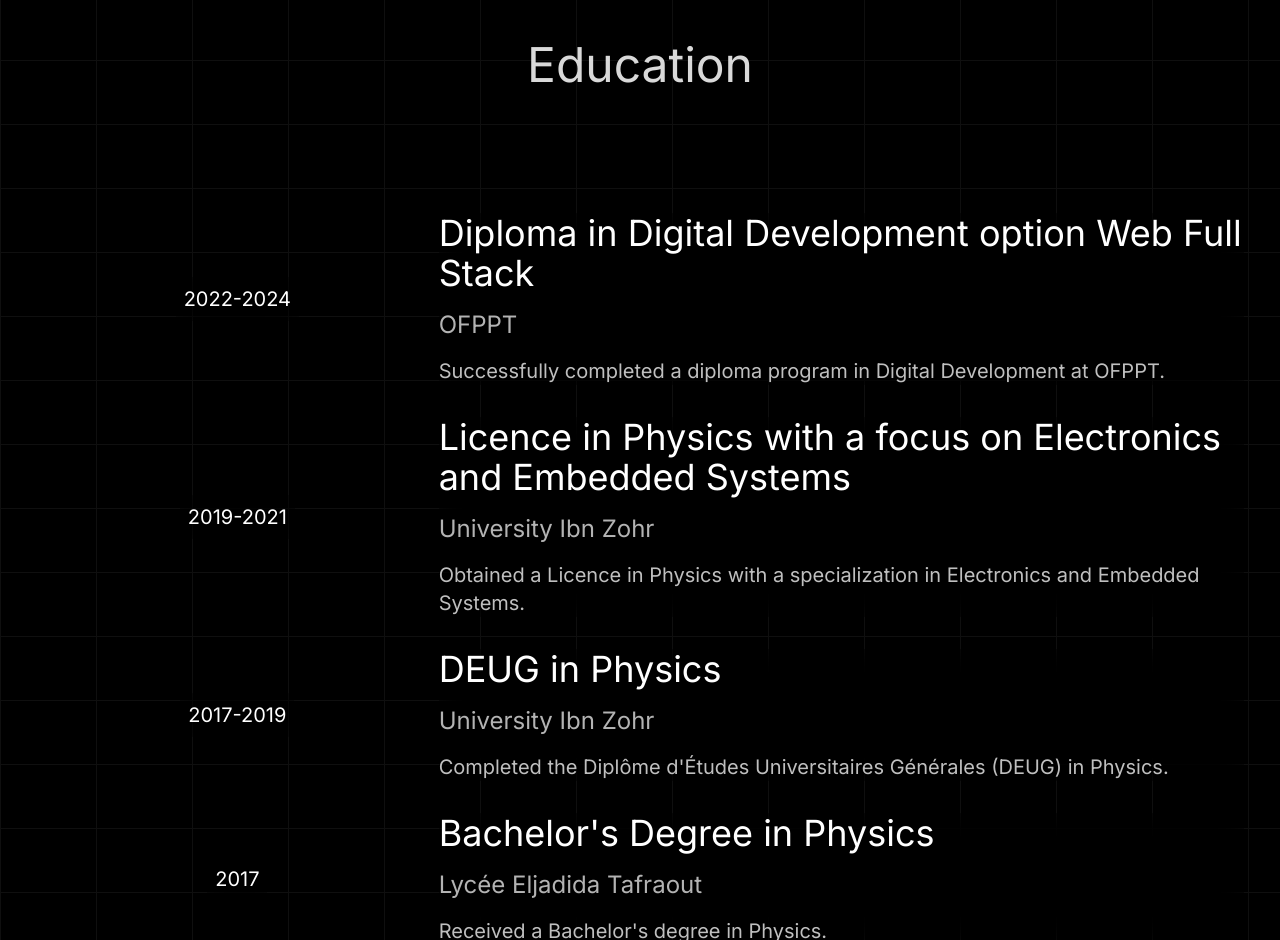
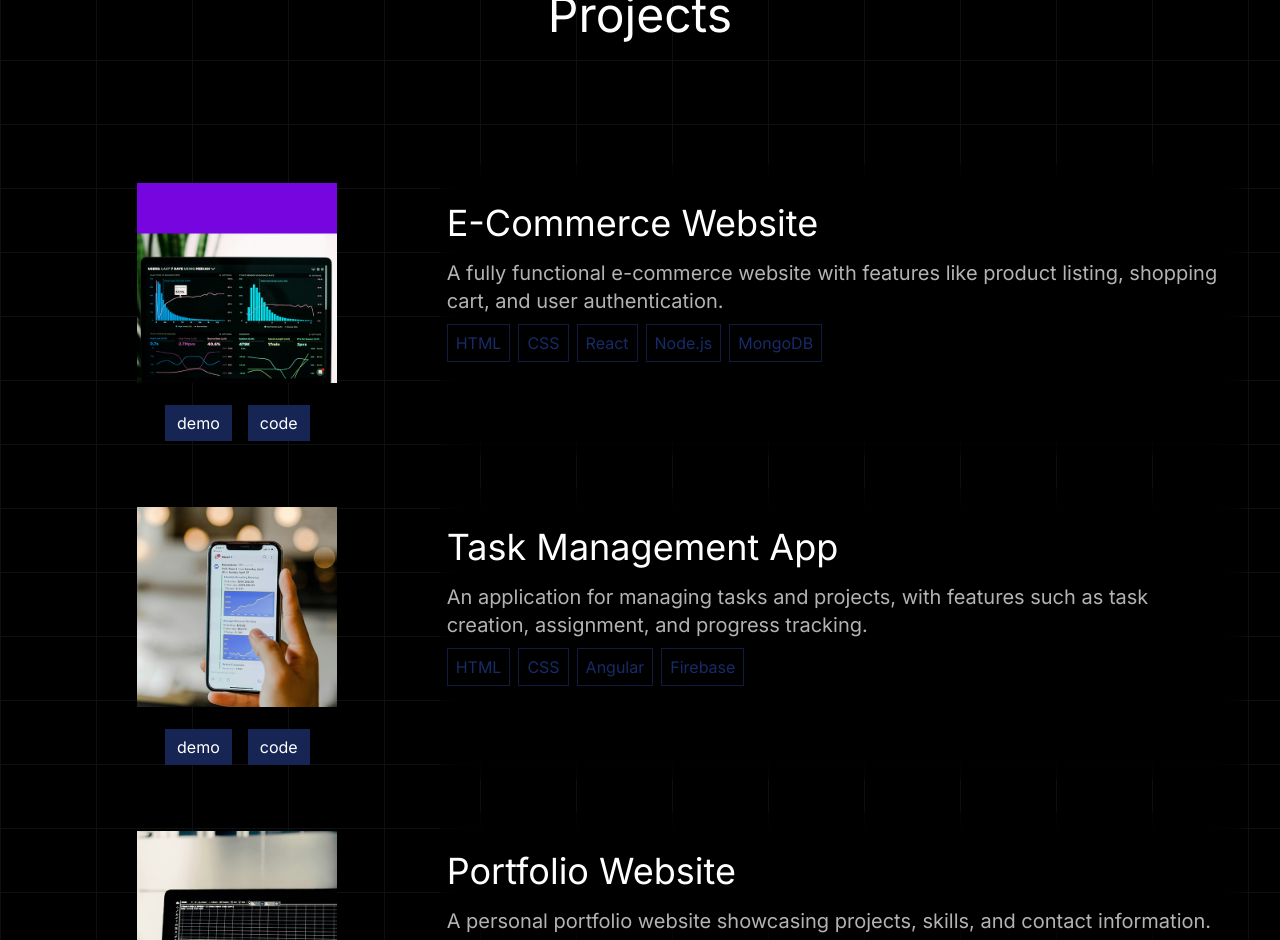
Before and after one commit to Saidkour/myPortfolio, a React (Vite) app: page / in a window 1280 px wide. Shown: the part 1860-2800 px from the top of the page. Built offline with nearby package versions, Linux system fonts and the light colour scheme.

Commit message:
add projectSection with motion

```diff
--- a/src/App.jsx
+++ b/src/App.jsx
@@ -1,4 +1,3 @@
-import { useState } from "react";
 import "./App.css";
 import About from "./components/About";
 import HomeHeader from "./components/HomeHeader";
@@ -9,6 +8,7 @@ import EducationSection from "./components/EducationSection";
 import Contact from "./components/Contact";
 import Footer from "./components/Footer";
 import Test from "./components/Test";
+import ProjectSection from "./components/ProjecteSction";
 function App() {
   const dark = useSelector((state) => state.dark);
   return (
@@ -37,9 +37,10 @@ function App() {
         <HomeHeader />
         <About />
         <TechnologiesSection />
-        <EducationSection/>
-        <Contact/>
-        <Footer/>
+        <ProjectSection />
+        <EducationSection />
+        <Contact />
+        <Footer />
       </div>
     </>
   );
--- a/src/components/About.jsx
+++ b/src/components/About.jsx
@@ -2,25 +2,27 @@ import React from "react";
 import aboutImg from "../assets/about.jpg";
 import { ABOUT_TEXT } from "../constants/index";
 import { motion } from "framer-motion";
-import { useInView } from "react-intersection-observer";
 
 function About() {
-  const [ref, inView] = useInView();
   return (
     <>
       <hr className="sm:w-[600px] pt-[50px] mt-12 m-auto" />
-      <div ref={ref} className="px-5 container overflow-hidden m-auto">
+      <div className="px-5 container overflow-hidden  m-auto">
         <div className="text-center p-[50px]">
-          <h2 className="text-5xl">
+          <motion.h2
+            whileInView={{ opacity: 1, y: 0 }}
+            initial={{ y: -50, opacity: 0 }}
+            transition={{ duration: 0.9, ease: "easeOut" }}
+            className="text-5xl"
+          >
             About <span className="opacity-30 hover:opacity-100">Me</span>
-          </h2>
+          </motion.h2>
         </div>
-        <div className="grid grid-cols-1  sm:grid-cols-2 p-4 ">
+        <div className="grid grid-cols-1   sm:grid-cols-2 p-4 ">
           <motion.div
-
-            initial={{ x: -600, y: 200 }}
-            animate={inView ? { x: 0, y: 0 } : { x: -600, y: 200 }}
-            transition={{ duration: 0.9, ease: "easeInOut" }}
+            whileInView={{ opacity: 1, x: 0 }}
+            initial={{ x: -200, opacity: 0 }}
+            transition={{ duration: 0.9, ease: "easeOut" }}
             className="p-4 flex justify-center"
           >
             <img
@@ -30,9 +32,8 @@ function About() {
             />
           </motion.div>
           <motion.div
-
-            initial={{ x: 600 }}
-            animate={inView ? { x: 0, y: 0 } : { x: 600, y: 200 }}
+            whileInView={{ opacity: 1, x: 0 }}
+            initial={{ x: 200, opacity: 0 }}
             transition={{ duration: 0.9, ease: "easeOut" }}
             className="p-4 "
           >
--- a/src/components/EducationSection.jsx
+++ b/src/components/EducationSection.jsx
@@ -1,21 +1,36 @@
 import React from "react";
 import { Education } from "../constants";
+import { motion } from "framer-motion";
 
 function EducationSection() {
   return (
     <>
       <hr className="sm:w-[600px] pt-[100px] mt-20 m-auto" />
-      <div className=" px-5 container m-auto">
+      <div className=" px-5 overflow-hidden container m-auto">
         <div className="text-center p-2">
-          <h2 className="text-5xl mb-20  opacity-85">Education</h2>
+          <motion.h2
+            whileInView={{ opacity: 1, y: 0 }}
+            initial={{ y: -100, opacity: 0 }}
+            transition={{ duration: 0.9, ease: "easeOut" }}
+            className="text-5xl mb-20  opacity-85"
+          >
+            Education
+          </motion.h2>
         </div>
         <div className="pt-5">
           {Education.map((edu, index) => (
             <div key={index} className="grid grid-cols-1  sm:grid-cols-6  p-4">
-              <div className="flex justify-center sm:col-span-2 mb-4 sm:m-auto backdrop-filter backdrop-blur-lg">
+              <motion.div
+                whileInView={{ opacity: 1, x: 0 }}
+                initial={{ x: -200, opacity: 0 }}
+                transition={{ duration: 0.9, ease: "easeOut" }}
+                className="flex justify-center sm:col-span-2 mb-4 sm:m-auto backdrop-filter backdrop-blur-lg"
+              >
                 <p className="text-xl p-2">{edu.year}</p>
-              </div>
-              <div className="sm:col-span-4 backdrop-filter backdrop-blur-lg">
+              </motion.div>
+              <motion.div  whileInView={{ opacity: 1, x: 0 }}
+                initial={{ x: 200, opacity: 0 }}
+                transition={{ duration: 0.9, ease: "easeOut" }} className="sm:col-span-4 backdrop-filter backdrop-blur-lg">
                 <h3 className="text-4xl font-semi-bold mb-4">{edu.title}</h3>
                 <h4 className="text-2xl font-semi-bold opacity-70 mb-4">
                   {edu.institution}
@@ -23,7 +38,7 @@ function EducationSection() {
                 <p className=" text-xl font-semi-bold opacity-75">
                   {edu.description}
                 </p>
-              </div>
+              </motion.div>
             </div>
           ))}
         </div>
--- a/src/components/Footer.jsx
+++ b/src/components/Footer.jsx
@@ -1,21 +1,34 @@
 import React from "react";
 import { useSelector } from "react-redux";
+import { motion } from "framer-motion";
 
 const Footer = () => {
   const dark = useSelector((state) => state.dark);
   return (
     <>
-      <hr className="sm:w-[600px] m-auto"/>
+
       <footer
-        className={`${dark ? "text-white" : "text-black"}   text-center p-4`}
+        className={`${
+          dark ? "text-white" : "text-black"
+        }  backdrop-blur-sm shadow-md shadow-white text-center p-4`}
       >
-        <p>©2024 My Portfolio. All rights reserved.</p>
-        <p>
+        <motion.p
+          whileInView={{ opacity: 1, y: 0 }}
+          initial={{ y: -50, opacity: 0 }}
+          transition={{ duration: 0.9, ease: "easeOut" }}
+        >
+          ©2024 My Portfolio. All rights reserved.
+        </motion.p>
+        <motion.p
+          whileInView={{ opacity: 1, y: 0 }}
+          initial={{ y: -20, opacity: 0 }}
+          transition={{ duration: 0.9, ease: "easeOut" }}
+        >
           Designed by{" "}
           <span className="pb-2 font-thin tracking-tight uppercase">
             Said Kourbisse
           </span>
-        </p>
+        </motion.p>
       </footer>
     </>
   );
--- /dev/null
+++ b/src/components/ProjecteSction.jsx
@@ -0,0 +1,94 @@
+import React from "react";
+import { PROJECTS } from "../constants";
+import { useSelector } from "react-redux";
+import { motion } from "framer-motion";
+
+function ProjectSection() {
+  const dark = useSelector((state) => state.dark);
+  return (
+    <>
+      <hr className="sm:w-[600px] pt-[50px] mt-20 m-auto" />
+      <div className=" px-5 container overflow-hidden m-auto">
+        <div className="text-center p-2">
+          <motion.h2
+            whileInView={{ opacity: 1, y: 0 }}
+            initial={{ y: -50, opacity: 0 }}
+            transition={{ duration: 0.9, ease: "easeOut" }}
+            className="text-5xl mb-20  opacity-85"
+          >
+            Projects
+          </motion.h2>
+        </div>
+        <div className="pt-5">
+          {PROJECTS.map((project, index) => (
+            <div key={index} className="grid grid-cols-1 sm:grid-cols-6 p-4">
+              <div className="sm:col-span-2 p-5   m-auto justify-center">
+                <motion.img
+                  whileInView={{ opacity: 1, x: 0 }}
+                  initial={{ x: -200, opacity: 0 }}
+                  transition={{ duration: 0.9, ease: "easeOut" }}
+                  width={200}
+                  height={200}
+                  src={project.image}
+                  alt={project.title}
+                />
+                <motion.p
+                  whileInView={{ opacity: 1, x: 0 }}
+                  initial={{ x: 100, opacity: 0 }}
+                  transition={{ duration: 0.9, ease: "easeOut" }}
+                  className="mt-7  text-center"
+                >
+                  <a
+                    className={`py-2 px-3 bg-blue-950  hover:border border-blue-950 hover:bg-transparent ${
+                      dark ? "text-white" : "hover:text-black"
+                    }`}
+                    href="#"
+                  >
+                    demo
+                  </a>
+                  <a
+                    className={`py-2 px-3 bg-blue-950 ml-4  hover:border border-blue-950 hover:bg-transparent ${
+                      dark ? "text-white" : "hover:text-black"
+                    }`}
+                    href="#"
+                  >
+                    code
+                  </a>
+                </motion.p>
+              </div>
+              <motion.div
+                whileInView={{ opacity: 1, x: 0 }}
+                initial={{ x: 200, opacity: 0 }}
+                transition={{ duration: 0.9, ease: "easeOut" }}
+                className="sm:col-span-4 sm:pt-10 p-2 backdrop-filter backdrop-blur-lg"
+              >
+                <h3 className="text-4xl font-semi-bold mb-4">
+                  {project.title}
+                </h3>
+                <h4 className="text-xl font-meduim opacity-70 mb-4">
+                  {project.description}
+                </h4>
+                <p className=" font-semi-bold opacity-75">
+                  {project.technologies.map((tech, index) => (
+                    <span
+                      key={index}
+                      className={`mr-2 p-2 border  ${
+                        dark
+                          ? "text-blue-900 hover:text-black hover:bg-blue-950 border-blue-950"
+                          : "text-blue-950 border-blue-950 hover:bg-blue-950 hover:text-blue-100"
+                      } `}
+                    >
+                      {tech}
+                    </span>
+                  ))}
+                </p>
+              </motion.div>
+            </div>
+          ))}
+        </div>
+      </div>
+    </>
+  );
+}
+
+export default ProjectSection;
--- a/src/components/TechnologiesSection.jsx
+++ b/src/components/TechnologiesSection.jsx
@@ -31,7 +31,14 @@ const TechnologiesSection = () => {
       <hr className="sm:w-[600px] pt-[50px] mt-10 m-auto" />
       <div className=" px-5 container m-auto">
         <div className="text-center p-2">
-          <h2 className="text-5xl mb-20 opacity-85">Technologies</h2>
+          <motion.h2
+            whileInView={{ opacity: 1, y: 0 }}
+            initial={{ y: -100, opacity: 0 }}
+            transition={{ duration: 0.9, ease: "easeOut" }}
+            className="text-5xl mb-20 opacity-85"
+          >
+            Technologies
+          </motion.h2>
         </div>
         <div className="flex flex-wrap items-center justify-center gap-4">
           <motion.div
--- a/src/constants/index.js
+++ b/src/constants/index.js
@@ -40,7 +40,7 @@ export const Education = [
   },
 
   {
-    year: "2017",
+    year: "2016-2017",
     title: "Bachelor's Degree in Physics",
     institution: "Lycée Eljadida Tafraout",
     description: "Received a Bachelor's degree in Physics.",
```
Also changed, not shown: src/components/Contact.jsx (+39 -8 lines).
